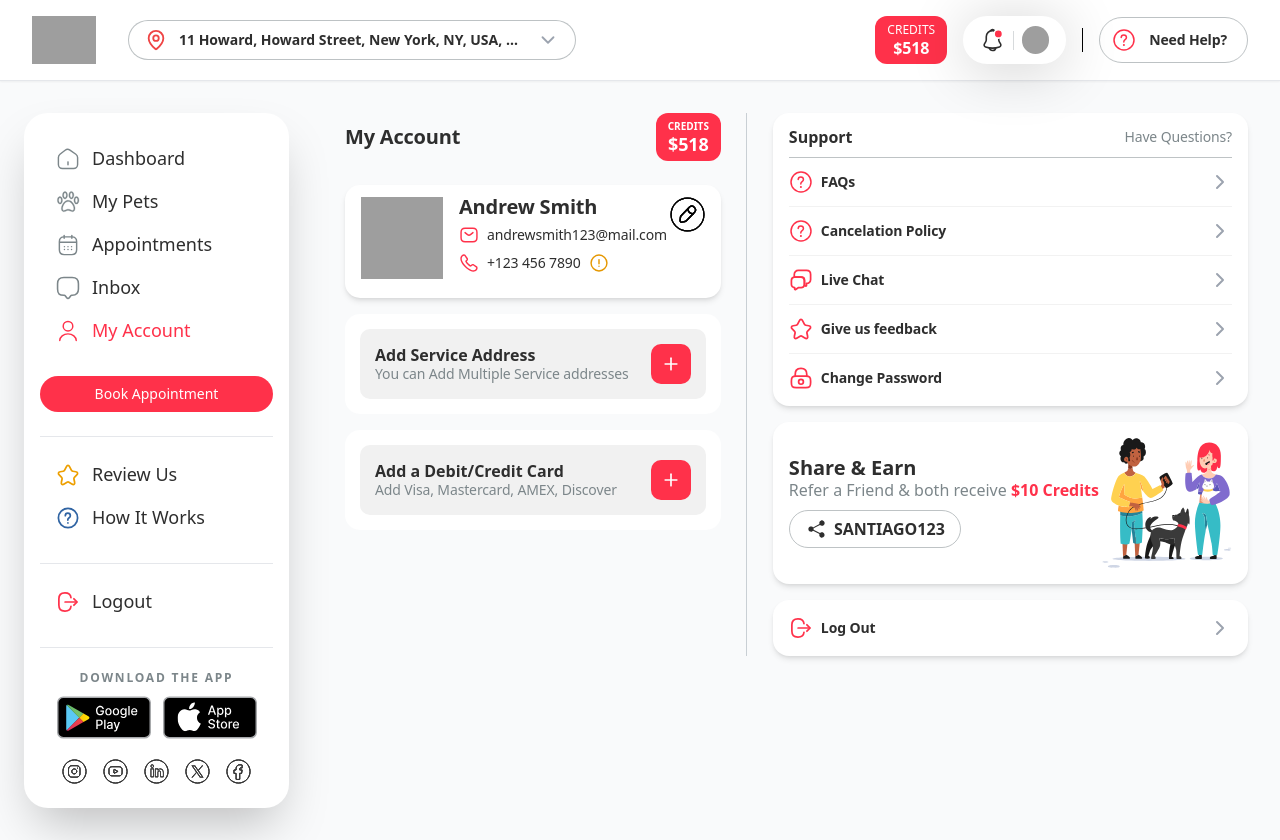
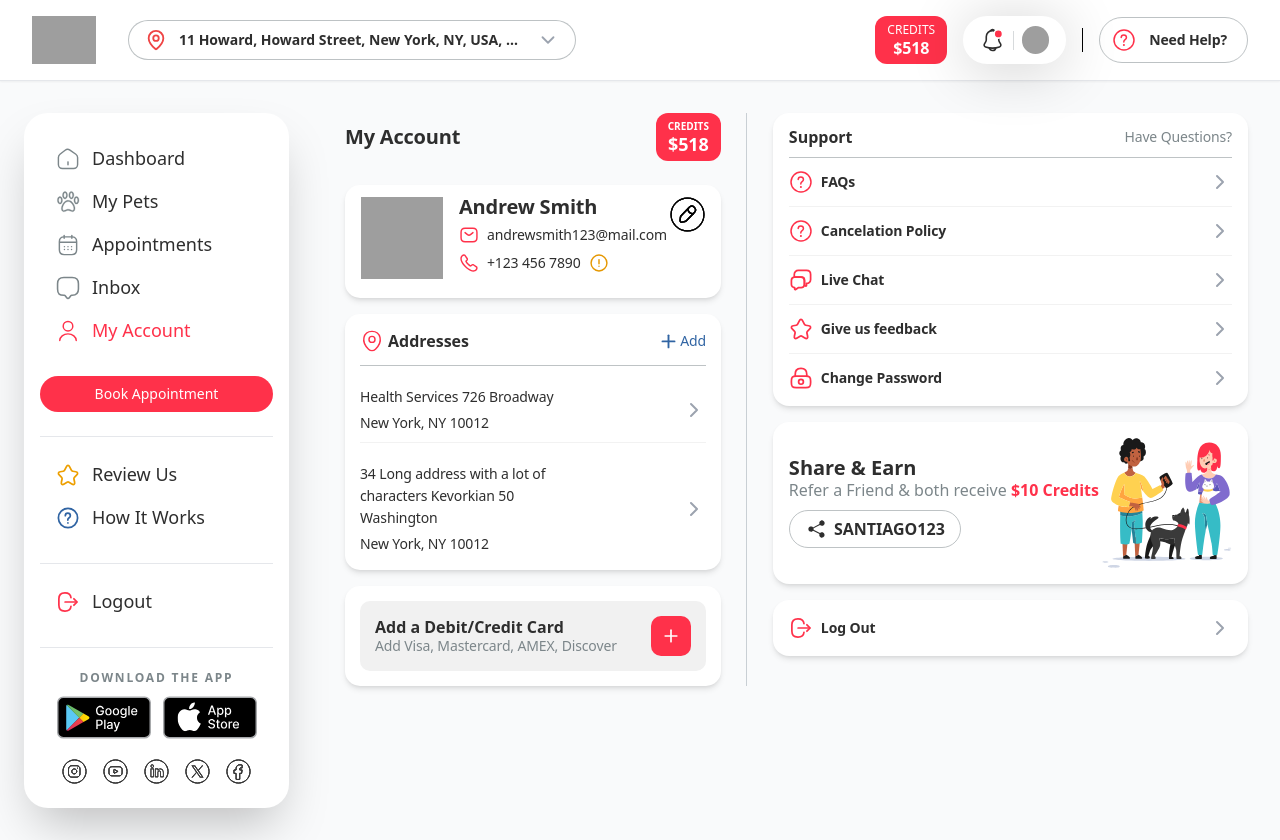
Before and after one commit to rajmahesuriya19/groomit-web, a React (Vite) app: page /user/account in a window 1280 px wide. Built offline with nearby package versions, Linux system fonts and the light colour scheme; grey boxes are pictures that could not be loaded.

Commit message:
Added: Adjustments of Account Page

```diff
--- a/src/pages/account/account.jsx
+++ b/src/pages/account/account.jsx
@@ -1,4 +1,4 @@
-import React from 'react';
+import React, { useState } from 'react';
 import { Plus, ChevronRight } from 'lucide-react';
 import avatar from '../../assets/icon/user-big.svg';
 import Edit2 from '../../assets/icon/edit.svg';
@@ -11,6 +11,8 @@ import FeedbackIcon from '../../assets/icon/red-star.svg';
 import PasswordIcon from '../../assets/icon/red-lock.svg';
 import Share from '../../assets/icon/share.svg';
 import LogOut from '../../assets/icon/logout-red.svg';
+import Add from '../../assets/icon/add-blue.svg';
+import Location from '../../assets/icon/location-red.svg';
 import Earn from '../../assets/images/earn-image.svg';
 
 const supportItems = [
@@ -21,7 +23,14 @@ const supportItems = [
   { label: 'Change Password', icon: PasswordIcon },
 ];
 
+const addressItems = [
+  { title: 'Health Services 726 Broadway', label: 'New York, NY 10012' },
+  { title: '34 Long address with a lot of characters Kevorkian 50 Washington', label: 'New York, NY 10012' },
+];
+
 const Account = () => {
+  const [hasServiceAddress, setHasServiceAddress] = useState(true);
+
   return (
     <div className="p-4 md:p-8 grid grid-cols-1 md:grid-cols-[auto_auto_auto] gap-6">
       {/* Left Section */}
@@ -97,9 +106,53 @@ const Account = () => {
         </div>
 
         {/* Add Service Address */}
+        {hasServiceAddress ? (
+          // If addresses exist
+          <div className="rounded-[15px] shadow-md bg-white p-[15px] flex flex-col gap-3">
+            <div className="flex justify-between items-center pb-3 border-b border-[#BEC3C5]">
+              <div className="flex items-center justify-center gap-1">
+                <img
+                  src={Location}
+                  alt="Location Icon"
+                  className="w-[24px] h-[24px]"
+                />
+                <h3 className="text-[16px] font-bold text-[#2E2E2E] leading-[100%] tracking-[0]">
+                  Addresses
+                </h3>
+              </div>
+              <button className="flex items-center justify-center gap-1">
+                <img
+                  src={Add}
+                  alt="Add Icon"
+                  className="w-[15px] h-[15px]"
+                />
+                <span className="text-[14px] font-normal text-right text-[#3064A3] leading-[100%] tracking-[-0.01em]">
+                  Add
+                </span>
+              </button>
+            </div>
+
+            {addressItems.map((item, index) => (
               <div
-          className="rounded-[15px] bg-white p-[15px] flex items-center justify-center"
+                key={item.label}
+                className={`flex justify-between items-center pt-2 ${index !== addressItems.length - 1 ? 'pb-2 border-b border-[#F2F2F2]' : 'pb-0'
+                  }`}
               >
+                <div className="flex flex-col gap-1 w-[219px]">
+                  <span className="text-[14px] font-medium text-[#2E2E2E] leading-[22px] tracking-[-0.01em] font-inter">
+                    {item.title}
+                  </span>
+                  <span className="text-[14px] font-normal text-[#2E2E2E] leading-[22px] tracking-[-0.01em] font-inter">
+                    {item.label}
+                  </span>
+                </div>
+                <ChevronRight size={24} className="text-gray-400" />
+              </div>
+            ))}
+
+          </div>
+        ) : (
+          <div className="rounded-[15px] shadow-md bg-white p-[15px] flex items-center justify-center">
             <div className="w-full bg-[#F1F1F1] rounded-[10px] px-[15px] py-[15px] flex items-center justify-between">
               <div className="flex flex-col gap-[4px]">
                 <h3 className="text-[#2E2E2E] text-[16px] font-bold leading-[100%] tracking-[0%]">
@@ -114,10 +167,12 @@ const Account = () => {
               </button>
             </div>
           </div>
+        )}
+
 
         {/* Add Card */}
         <div
-          className="bg-white rounded-[15px] p-[15px] flex items-center justify-center"
+          className="bg-white rounded-[15px] shadow-md p-[15px] flex items-center justify-center"
         >
           <div className="w-full bg-[#F1F1F1] rounded-[10px] px-[15px] py-[15px] flex items-center justify-between">
             <div className="flex flex-col gap-[4px]">
```
Also changed, not shown: src/assets/icon/add-blue.svg (added), src/assets/icon/location-red.svg (added). Lines whose indentation alone changed are shown as unchanged.
